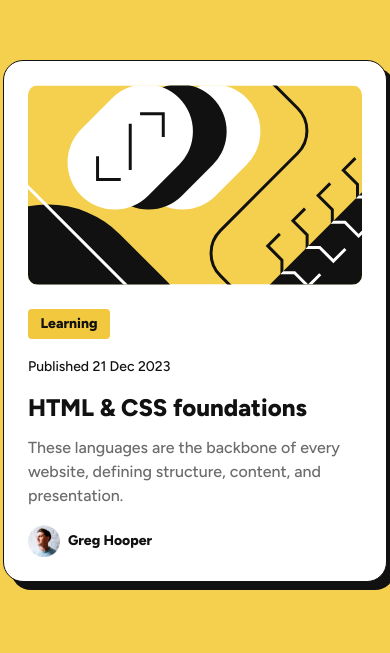
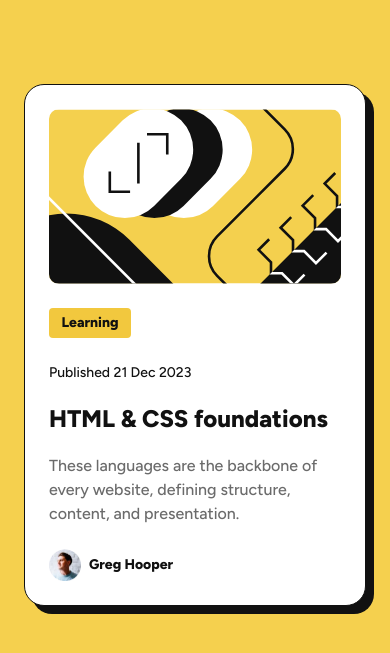
Before and after one commit to padi/blog-preview-card, a plain HTML site: page index.html in a window 390 px wide. Shown: the part 101-754 px from the top of the page. Drawn offline with Linux system fonts and the light colour scheme.

Commit message:
make card responsive (upon reaching mobile width)
- pad 24px within body, same as card padding
- make img width adjust; fix height later to 200px
- write todos in the comments

```diff
--- a/styles.css
+++ b/styles.css
@@ -20,16 +20,20 @@ body, h1 {
 body {
   background: #f5d04e;
 
+  /* default color of font/typeface */
   font-family: Figtree, sans-serif;
   font-weight: var(--medium);
   line-height: 150%;
   letter-spacing: 0px;
+  color: var(--gray-950);
 
+  /* center content */
   display: flex;
   justify-content: center;
   align-items:center;
-  height: 100vh;
-  color: var(--gray-950);
+  min-height: 100vh;
+
+  padding: 24px;
 
   h1 {
     font-size: 24px;
@@ -76,13 +80,25 @@ body {
 
     padding: var(--card-padding);
     gap: var(--card-padding);
-    /* todo 382 by 520 but offset by --card-padding */
-    /* figure out how to resize in mobile later */
-    width: calc(382px - var(--card-padding) * 2);
+
+
+    /* todo figure out how to resize in mobile later */
+    width: 100%;
+    /* 382 by 520 but offset by --card-padding */
+    max-width: calc(382px - var(--card-padding) * 2);
+
+    /* but this is still incomplete. */
+    /* 1. DONE how to enforce body padding? A: width 100% and max-width to parent and children divs  */
+    /* 2. child: img still fixed differently */
+    /* 3. child: text different size */
+
+    /* 382 minus the card padding x 2 */
+    /* max-width: 334px;  */
+
     height: calc(520px - var(--card-padding) * 2);
 
     > img.illustration {
-      width: inherit;
+      width: 100%;
       border-radius: calc(var(--card-radius) / 2);
     }
 
```
